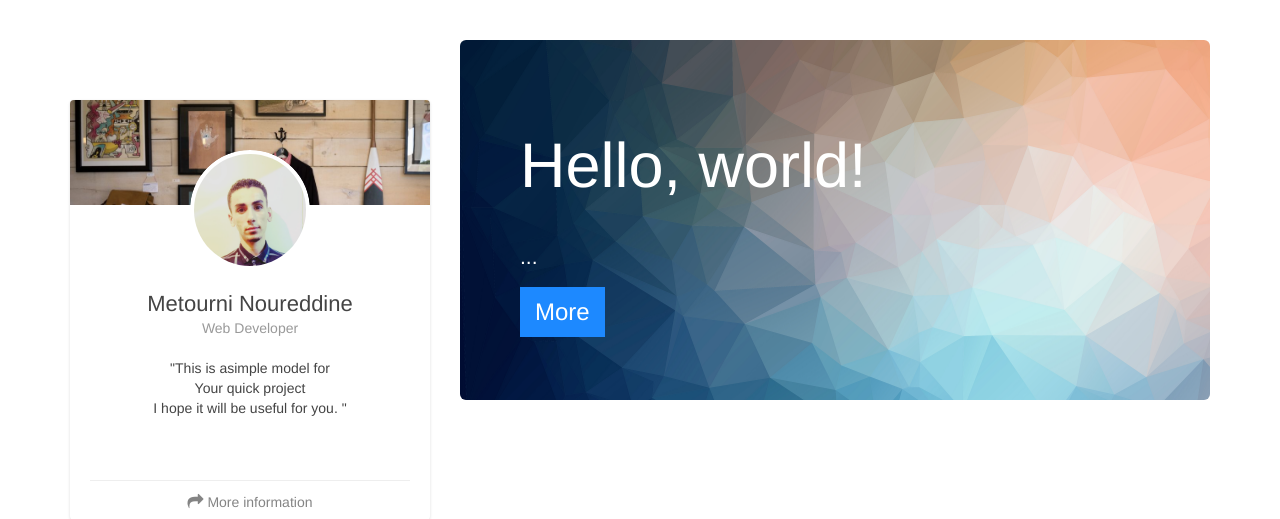
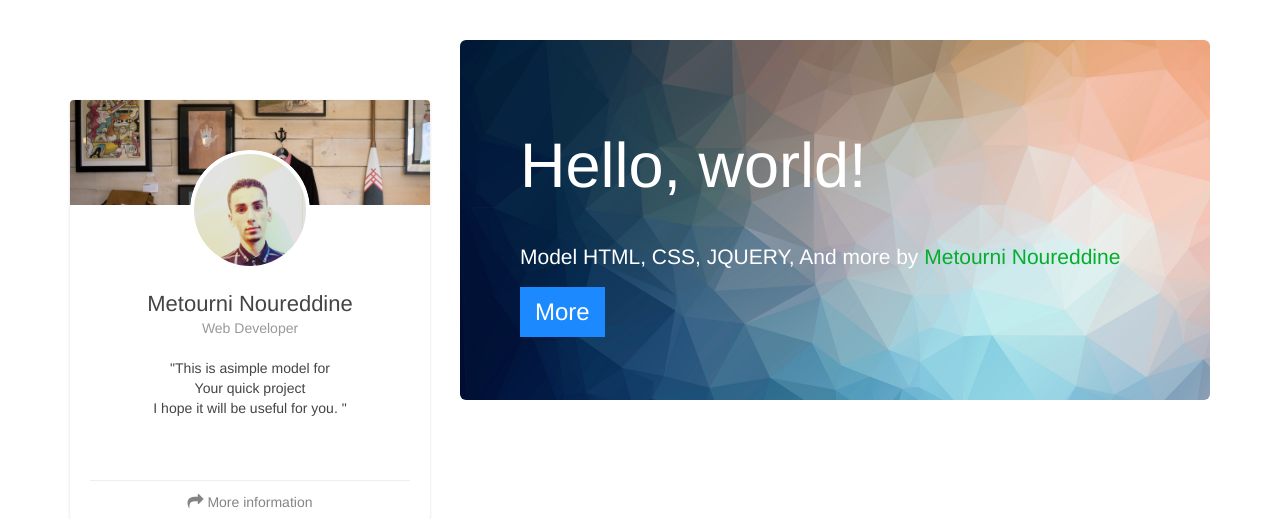
Before and after one commit to Metourni/Model, a PHP site: page / in a window 1280 px wide. Shown: the part 52-571 px from the top of the page. Run offline with PHP 8.4, Linux system fonts and the light colour scheme.

Commit message:
new commit

```diff
--- a/index.html
+++ b/index.html
@@ -188,7 +188,7 @@
             <div class="col-md-8">
                 <div class="jumbotron">
                     <h1>Hello, world!</h1>
-                    <p>...</p>
+                    <p>Model HTML, CSS, JQUERY, And more by <span class="name">Metourni Noureddine</span></p>
                     <p><button class="bttn-fill bttn-lg bttn-primary" onclick="read_more_btn()">More</button></p>
                 </div>
                 <br><br><br><br><br><br><br><br> <br><br><br><br><br><br><br><br>
--- a/public/css/jumbotron.css
+++ b/public/css/jumbotron.css
@@ -3,3 +3,7 @@
     background-image: url("../images/jumbotron.png");
     background-size: cover;
 }
+
+.jumbotron span{
+    color: #05AD2C;
+}
```
